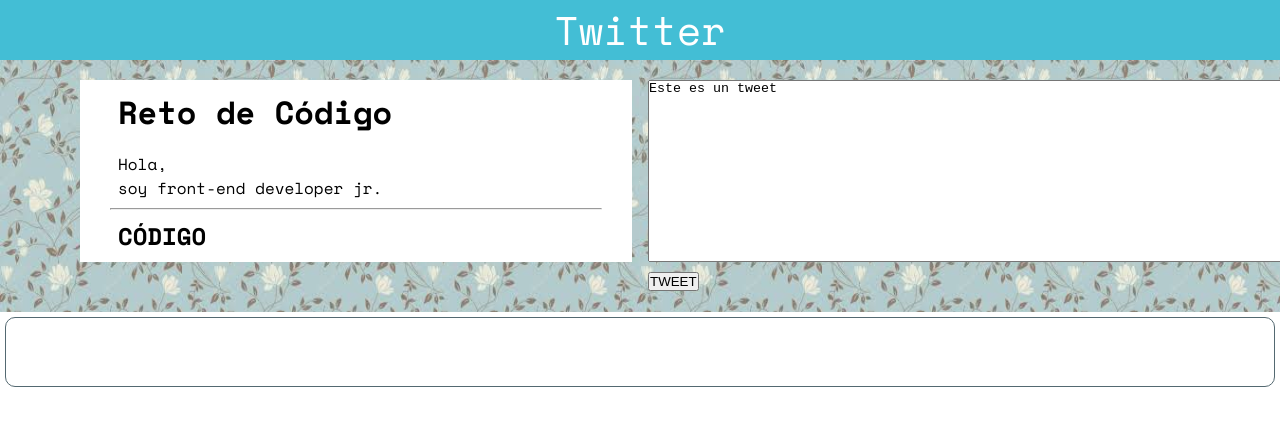
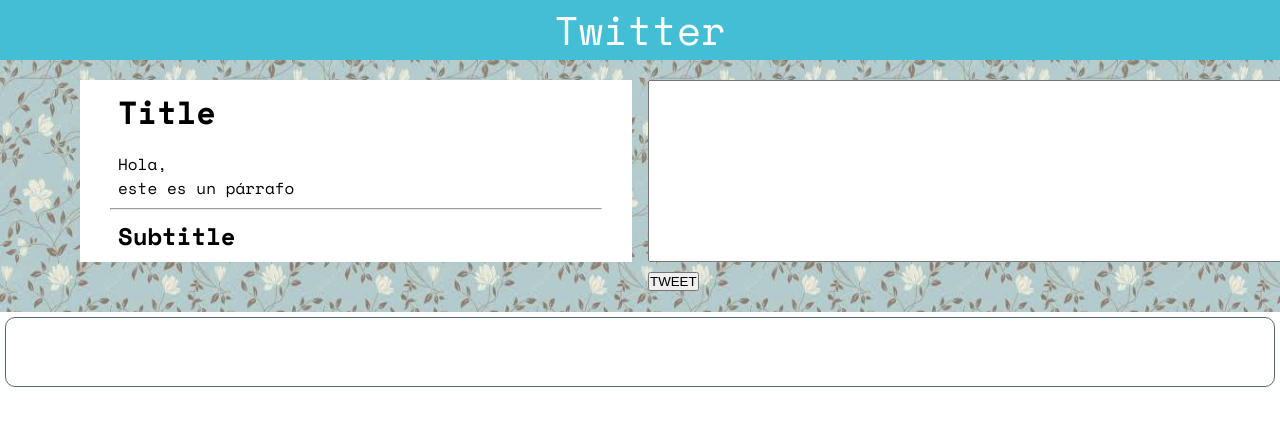
Before and after one commit to SteffAhv/reto-twitter, a plain HTML site: page index.html in a window 1280 px wide. Shown: the top 426 px of the page. Drawn offline with nearby package versions, Linux system fonts and the light colour scheme.

Commit message:
añade-evento

```diff
--- a/index.html
+++ b/index.html
@@ -3,7 +3,7 @@
   <head>
     <meta charset="utf-8">
     <meta name="viewport" content="width=device-width, initial-scale=1.0">
-    <title>Reto Twitter</title>
+    <title>Replica Twitter</title>
     <link rel="stylesheet" href="css/main.css">
     <link href="https://fonts.googleapis.com/css?family=Space+Mono:400,700" rel="stylesheet">
   </head>
@@ -13,12 +13,12 @@
     </header>
     <div class="container">
       <div class="static-box">
-        <h1 class="text-box">Reto de Código</h1>
-        <p class="text-box">Hola,<br>soy front-end developer jr.</p>
+        <h1 class="text-box">Title</h1>
+        <p class="text-box">Hola,<br>este es un párrafo</p>
         <hr>
-        <h2 class="text-box">CÓDIGO</h2>
+        <h2 class="text-box">Subtitle</h2>
       </div>
-      <textarea id="writte-tweet"name="tweet" rows="12" cols="80">Este es un tweet</textarea>
+      <textarea id="writte-tweet"name="tweet" rows="12" cols="80"></textarea>
       <button type="button" name="button" onclick="tweet()">TWEET</button>
     </div>
     <div class="tweet-box">
--- a/js/app.js
+++ b/js/app.js
@@ -1,4 +1,5 @@
-var tweetText = document.getElementById('writte-tweet').value;
+
 function tweet() {
+  var tweetText = document.getElementById('writte-tweet').value;
   document.getElementById('new-box').innerHTML = tweetText;
 }
```
